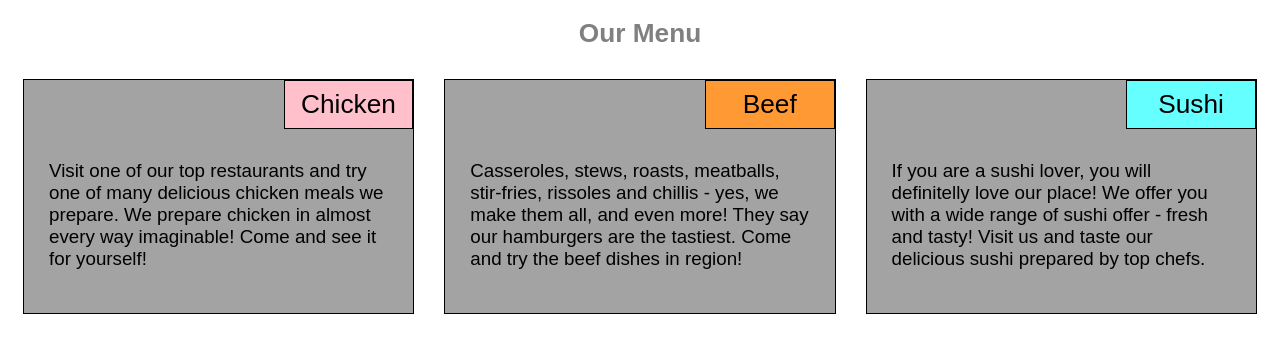
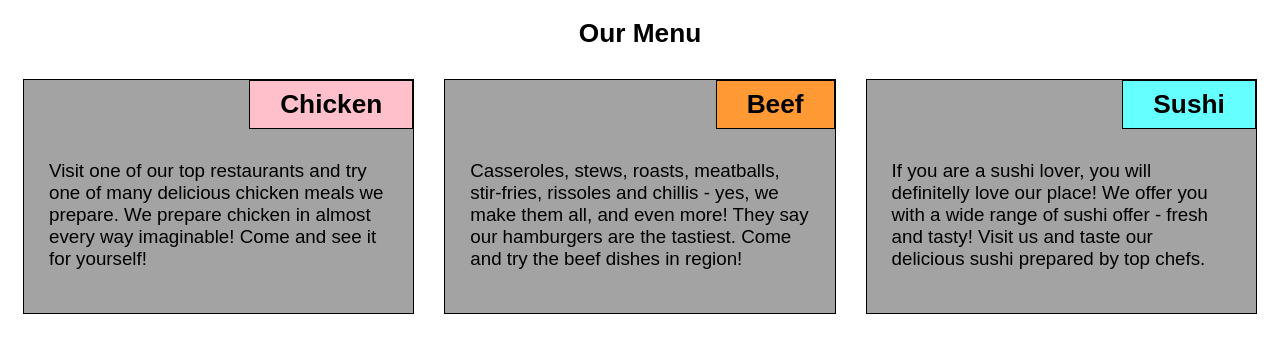
Before and after one commit to Jovana87/module2-solution, a plain HTML site: page index.html in a window 1280 px wide. Drawn offline with Linux system fonts and the light colour scheme.

Commit message:
Minor additional changes

```diff
--- a/css/style.css
+++ b/css/style.css
@@ -1,3 +1,5 @@
+/* Basic design */
+
 * {
 	box-sizing: border-box;
 }
@@ -9,33 +11,33 @@ body {
 
  h1 {
  	text-align: center;
- 	color: gray;
- 	margin-bottom: 30px;
  	font-size: 1.75em;
  	font-family: sans-serif;
+ 	margin-bottom: 30px;
  }
 
  .section {
- 	background-color: #a3a3a3;
+ 	position: relative;
  	float: left;
  	border: 1px solid black;
- 	position: relative;
  	margin-right: 15px;
     margin-left: 15px;
     margin-bottom: 15px;
     padding: 10px;
     padding-top: 35px;
+    background-color: #a3a3a3;
  }
 
  .title1, .title2, .title3 {
- 	width: 33.3%;
  	position: absolute;
  	top: 0;
  	right: 0;
- 	background-color: #a3a3a3;
  	border: 1px solid black;
  	margin-top: 0;
- 	padding: 8px;
+ 	padding-left: 30px;
+ 	padding-right: 30px;
+ 	padding-top: 8px;
+ 	padding-bottom: 8px;
  	text-align: center;
  	font-size: 1.75em;
  }
@@ -52,11 +54,13 @@ body {
 	background-color: #66ffff;
 }
 
- .description {
+.description {
  	padding: 15px;
  	margin-top: 30px;
  	font-size: 1.25em;
  }
+
+ /* Responsive design */
 
  .row {
  	width: 100%;
--- a/index.html
+++ b/index.html
@@ -9,9 +9,9 @@
 <body>
 	<h1>Our Menu</h1>
 	<div class="row">
-	<div class="col-lg-4 col-md-6"><div class="section"><p class="title1">Chicken</p><p class="description">Visit one of our top restaurants and try one of many delicious chicken meals we prepare. We prepare chicken in almost every way imaginable! Come and see it for yourself!</p></div></div>
-	<div class="col-lg-4 col-md-6"><div class="section"><p class="title2">Beef</p><p class="description">Casseroles, stews, roasts, meatballs, stir-fries, rissoles and chillis - yes, we make them all, and even more! They say our hamburgers are the tastiest. Come and try the beef dishes in region!</p></div></div>
-	<div class="col-lg-4 col-md-12"><div class="section"><p class="title3">Sushi</p><p class="description">If you are a sushi lover, you will definitelly love our place! We offer you with a wide range of sushi offer - fresh and tasty! Visit us and taste our delicious sushi prepared by top chefs.</p></div></div>
+	<div class="col-lg-4 col-md-6"><div class="section"><h2 class="title1">Chicken</h2><p class="description">Visit one of our top restaurants and try one of many delicious chicken meals we prepare. We prepare chicken in almost every way imaginable! Come and see it for yourself!</p></div></div>
+	<div class="col-lg-4 col-md-6"><div class="section"><h2 class="title2">Beef</h2><p class="description">Casseroles, stews, roasts, meatballs, stir-fries, rissoles and chillis - yes, we make them all, and even more! They say our hamburgers are the tastiest. Come and try the beef dishes in region!</p></div></div>
+	<div class="col-lg-4 col-md-12"><div class="section"><h2 class="title3">Sushi</h2><p class="description">If you are a sushi lover, you will definitelly love our place! We offer you with a wide range of sushi offer - fresh and tasty! Visit us and taste our delicious sushi prepared by top chefs.</p></div></div>
 	</div>
 </body>
 </html>
```
